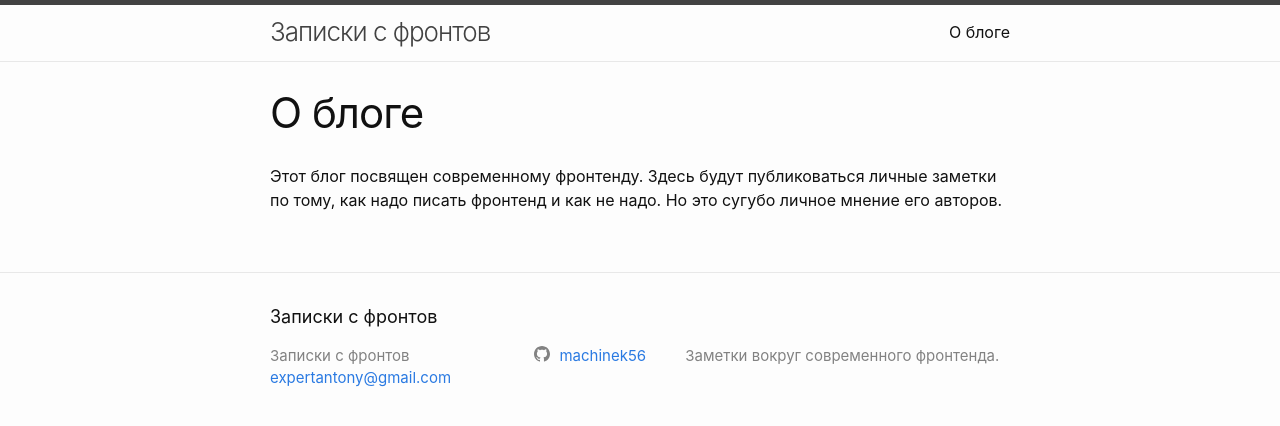
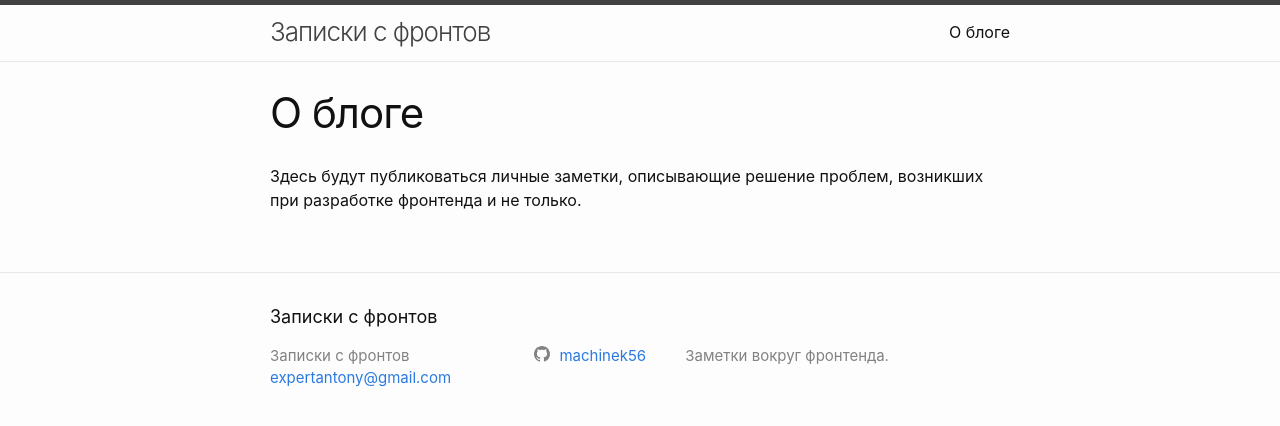
Before and after one commit to machinek56/machinek56.github.io, a Jekyll site: the page built from about.md, in a window 1280 px wide. Shown: the top 426 px of the page. Built offline with Jekyll 4.4.1, drawn with Linux system fonts in a browser that asks for light colours.

```diff
--- a/_config.yml
+++ b/_config.yml
@@ -16,7 +16,7 @@
 title: Записки с фронтов
 email: expertantony@gmail.com
 description: >- # this means to ignore newlines until "baseurl:"
-  Заметки вокруг современного фронтенда.
+  Заметки вокруг фронтенда.
 baseurl: "" # the subpath of your site, e.g. /blog
 url: "" # the base hostname & protocol for your site, e.g. http://example.com
 github_username:  machinek56
--- a/about.md
+++ b/about.md
@@ -3,5 +3,4 @@ layout: page
 title: О блоге
 permalink: /about/
 ---
-Этот блог посвящен современному фронтенду. Здесь будут публиковаться личные заметки по тому, как надо писать фронтенд и как не надо.
-Но это сугубо личное мнение его авторов.
+Здесь будут публиковаться личные заметки, описывающие решение проблем, возникших при разработке фронтенда и не только.
```
Also changed, not shown: _posts/2019-09-22-different-ssh-keys-multiple-bitbucket-accounts.md (added, +71 -0 lines), Gemfile.lock.
